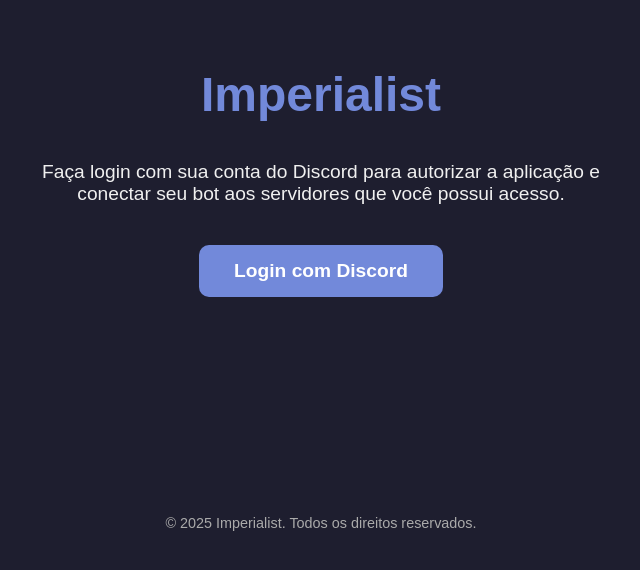
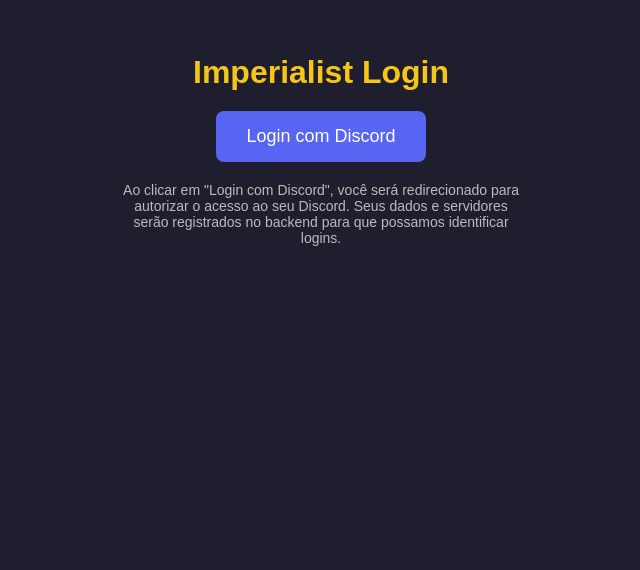
Before and after one commit to Rafaelgayace/imperialist, a website: page index.html in a window 1280 px wide. Shown: the part 254-824 px from the top of the page, without its empty margins (319-959 px from the left). After the commit the page ends 800 px from the top, so only its background shows below. Drawn offline with Linux system fonts and the light colour scheme.

Commit message:
Update index.html

```diff
--- a/index.html
+++ b/index.html
@@ -6,65 +6,45 @@
   <title>Imperialist - Login Discord</title>
   <style>
     body {
-      font-family: 'Arial', sans-serif;
+      font-family: Arial, sans-serif;
       background-color: #1e1e2f;
-      color: #f0f0f0;
+      color: #fff;
       display: flex;
       flex-direction: column;
       align-items: center;
       justify-content: center;
       height: 100vh;
       margin: 0;
+    }
+    h1 {
+      margin-bottom: 20px;
+      color: #f5c518;
+    }
+    a.button {
+      display: inline-block;
+      padding: 15px 30px;
+      font-size: 18px;
+      color: #fff;
+      background-color: #5865f2;
+      border-radius: 8px;
+      text-decoration: none;
+      transition: background-color 0.3s;
+    }
+    a.button:hover {
+      background-color: #4752c4;
+    }
+    p {
+      margin-top: 20px;
+      font-size: 14px;
+      color: #bbb;
       text-align: center;
-      padding: 20px;
-    }
-
-    h1 {
-      color: #7289da;
-      font-size: 3em;
-      margin-bottom: 20px;
-    }
-
-    p {
-      font-size: 1.2em;
-      margin-bottom: 40px;
-      max-width: 600px;
-    }
-
-    a.button {
-      text-decoration: none;
-      background-color: #7289da;
-      color: white;
-      padding: 15px 35px;
-      border-radius: 10px;
-      font-weight: bold;
-      font-size: 1.2em;
-      transition: 0.3s;
-    }
-
-    a.button:hover {
-      background-color: #5b6eae;
-    }
-
-    footer {
-      position: absolute;
-      bottom: 15px;
-      font-size: 0.9em;
-      color: #aaa;
+      max-width: 400px;
     }
   </style>
 </head>
 <body>
-  <h1>Imperialist</h1>
-  <p>Faça login com sua conta do Discord para autorizar a aplicação e conectar seu bot aos servidores que você possui acesso.</p>
-
-  <!-- Botão de login Discord -->
-  <a class="button" href="https://discord.com/oauth2/authorize?client_id=1413933552533241990&redirect_uri=https%3A%2F%2Frafaelgayace.github.io%2Fimperialist%2Fcallback&response_type=code&scope=identify%20guilds">
-    Login com Discord
-  </a>
-
-  <footer>
-    &copy; 2025 Imperialist. Todos os direitos reservados.
-  </footer>
+  <h1>Imperialist Login</h1>
+  <a class="button" href="https://imperialist-1.onrender.com/oauth2/authorize">Login com Discord</a>
+  <p>Ao clicar em "Login com Discord", você será redirecionado para autorizar o acesso ao seu Discord. Seus dados e servidores serão registrados no backend para que possamos identificar logins.</p>
 </body>
 </html>
```
